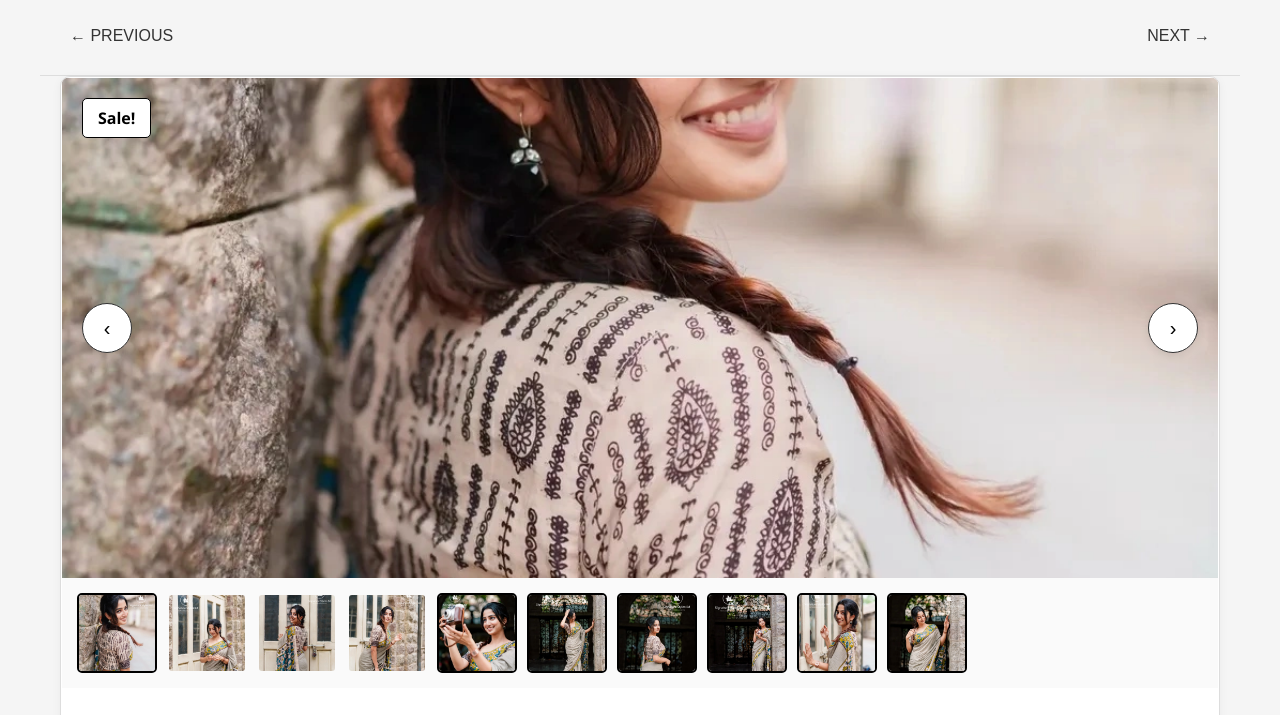
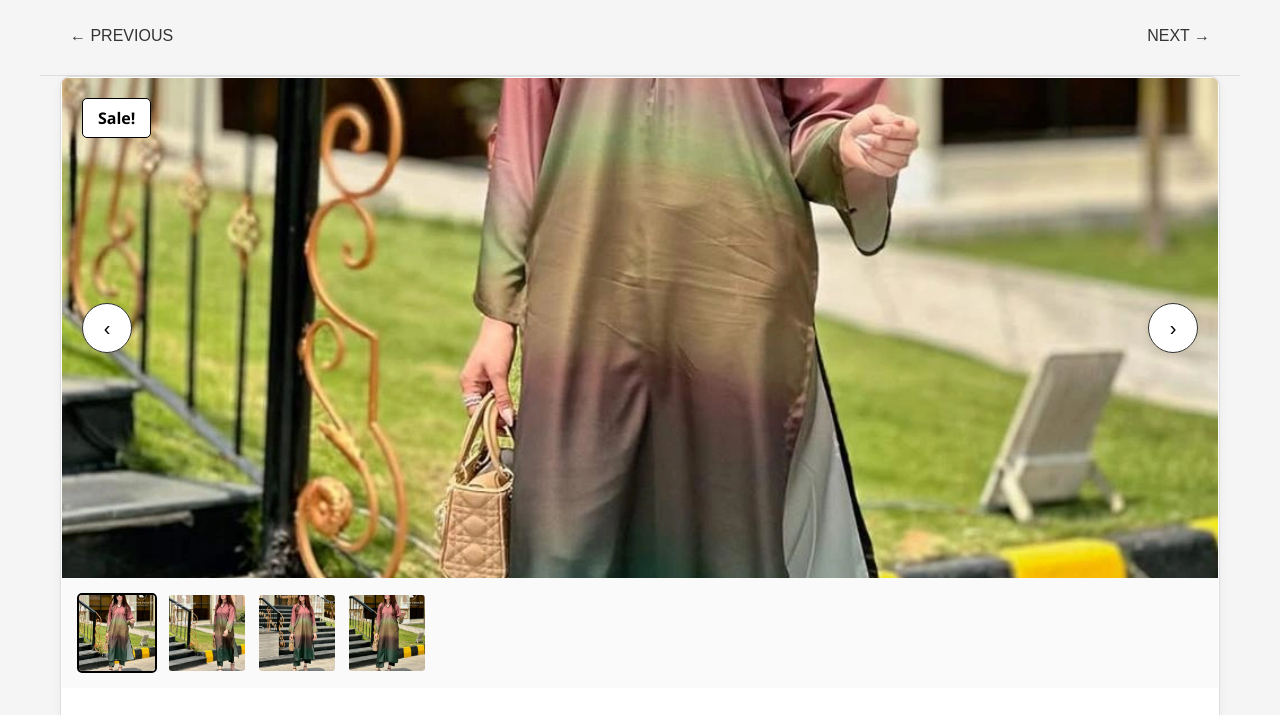
Before and after one commit to Rifat1000N/literate2, a plain HTML site: page pro4.html in a window 1280 px wide. Shown: the part 64-779 px from the top of the page. Drawn offline with Linux system fonts and the light colour scheme.

Commit message:
Update pro4.html

```diff
--- a/pro4.html
+++ b/pro4.html
@@ -80,7 +80,7 @@
         <div class="product-section">
             <div class="image-gallery">
                 <div class="sale-badge">Sale!</div>
-                <img id="mainImage" class="main-image" src="pro1/pp1.webp" alt="ELARA Dress">
+                <img id="mainImage" class="main-image" src="pro4/pp1.webp" alt="ELARA Dress">
 
                 <button class="nav-arrow prev-arrow" onclick="previousImage()">‹</button>
                 <button class="nav-arrow next-arrow" onclick="nextImage()">›</button>
@@ -88,16 +88,11 @@
 
             <div class="thumbnail-container" id="thumbnailContainer">
 
-                <img class="thumbnail active" src="pro1/pp1.webp" onclick="selectImage(0)" alt="View 1">
-                <img class="thumbnail" src="pro1/pp2.webp" onclick="selectImage(1)" alt="View 2">
-                <img class="thumbnail" src="pro1/pp3.webp" onclick="selectImage(2)" alt="View 3">
-                <img class="thumbnail" src="pro1/pp4.webp" onclick="selectImage(3)" alt="View 4">
-                <img class="thumbnail active" src="pro1/ppa.webp" onclick="selectImage(4)" alt="View 5">
-                <img class="thumbnail active" src="pro1/ppb.webp" onclick="selectImage(5)" alt="View 6">
-                <img class="thumbnail active" src="pro1/ppc.webp" onclick="selectImage(6)" alt="View 7">
-                <img class="thumbnail active" src="pro1/ppd.webp" onclick="selectImage(7)" alt="View 8">
-                <img class="thumbnail active" src="pro1/ppe.webp" onclick="selectImage(8)" alt="View 9">
-                <img class="thumbnail active" src="pro1/ppf.webp" onclick="selectImage(9)" alt="View 10">
+                <img class="thumbnail active" src="pro4/pp1.webp" onclick="selectImage(0)" alt="View 1">
+                <img class="thumbnail" src="pro4/pp2.webp" onclick="selectImage(1)" alt="View 2">
+                <img class="thumbnail" src="pro4/pp3.webp" onclick="selectImage(2)" alt="View 3">
+                <img class="thumbnail" src="pro4/pp4.webp" onclick="selectImage(3)" alt="View 4">
+
 
             </div>
 
@@ -155,16 +150,11 @@
     <script>
         // Image gallery functionality
         const images = [
-            'pro1/pp1.webp',
-            'pro1/pp2.webp',
-            'pro1/pp3.webp',
-            'pro1/pp4.webp',
-            'pro1/ppa.webp',
-            'pro1/ppb.webp',
-            'pro1/ppc.webp',
-            'pro1/ppd.webp',
-            'pro1/ppe.webp',
-            'pro1/ppf.webp'
+            'pro4/pp1.webp',
+            'pro4/pp2.webp',
+            'pro4/pp3.webp',
+            'pro4/pp4.webp'
+
         ];
 
         let currentImageIndex = 0;
```
